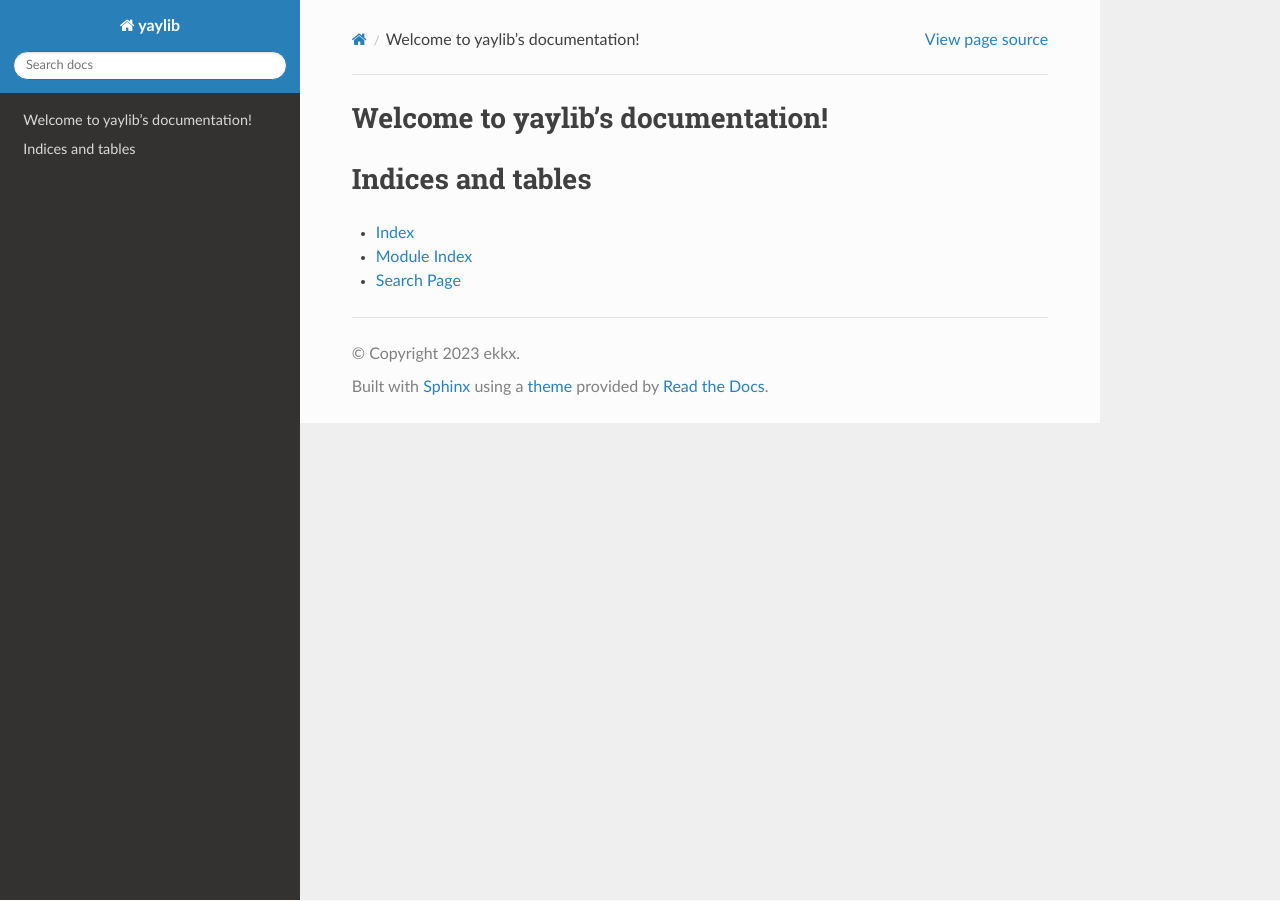
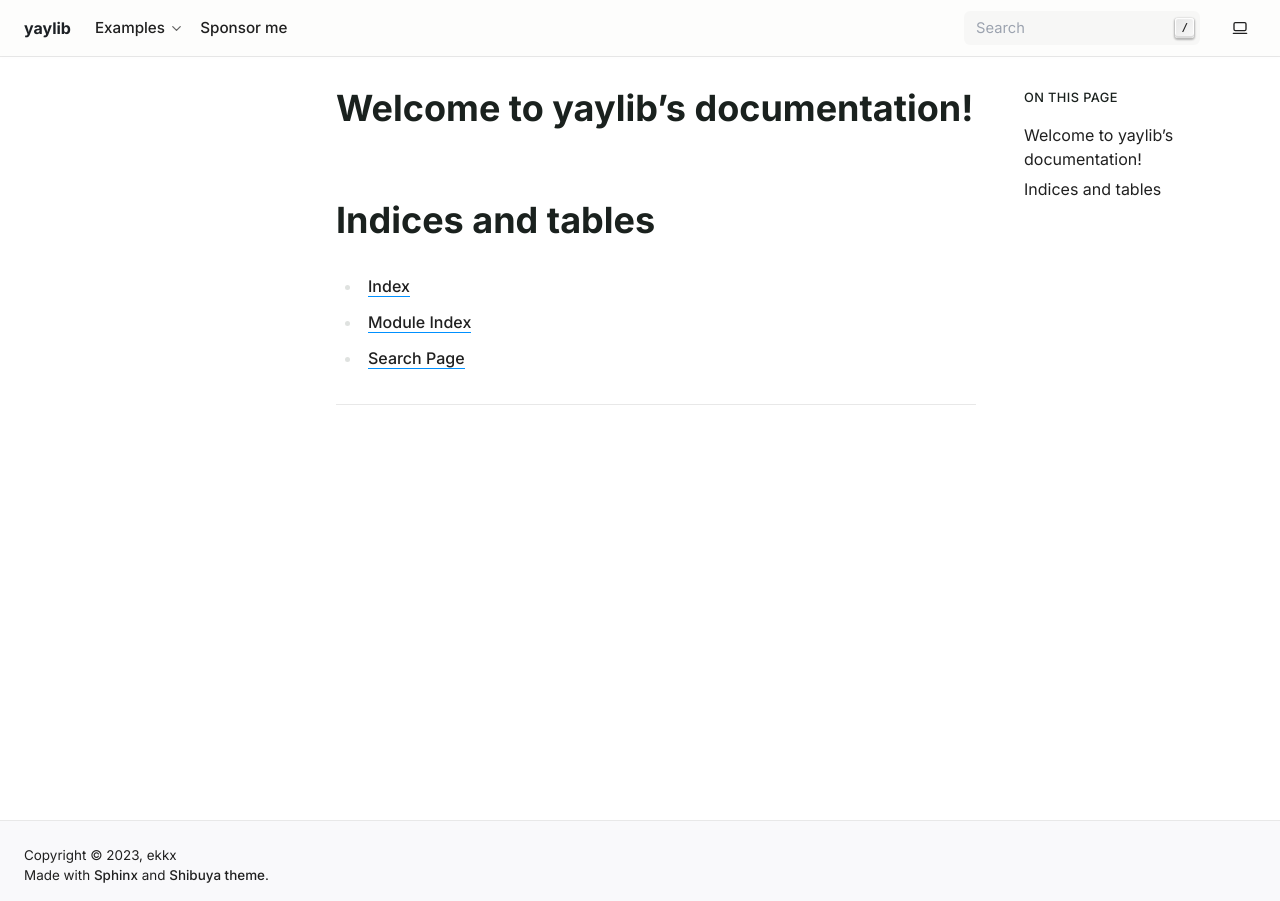
Before and after one commit to ekkx/yaylib, a Sphinx documentation site: the page built from docs/index.rst, in a window 1280 px wide. Built offline with Sphinx 7.4.7, drawn with Linux system fonts in a browser that asks for light colours; pages that are not in the unit, such as notebooks, are missing from menus; some of the changed lines change nothing that is shown.

Commit message:
feat: update sphinx conf

```diff
--- a/docs/conf.py
+++ b/docs/conf.py
@@ -8,27 +8,70 @@
 
 import os
 import sys
-sys.path.insert(0, os.path.abspath('..'))
+
+sys.path.insert(0, os.path.abspath(".."))
 
 import yaylib
 
 project = yaylib.__title__
-copyright = f'2023 {yaylib.__author__}'
+copyright = f"Copyright © 2023, {yaylib.__author__}"
 author = yaylib.__author__
 release = yaylib.__version__
 
 # -- General configuration ---------------------------------------------------
 # https://www.sphinx-doc.org/en/master/usage/configuration.html#general-configuration
 
-extensions = ['sphinx.ext.autodoc', 'sphinx.ext.napoleon']
+extensions = [
+    "sphinx.ext.autodoc",
+    "sphinx.ext.intersphinx",
+    "sphinx.ext.extlinks",
+    "sphinx.ext.todo",
+    "sphinx.ext.viewcode",
+    "sphinx.ext.autosummary",
+    "sphinx_copybutton",
+    "sphinx_design",
+]
 
-templates_path = ['_templates']
-exclude_patterns = ['_build', 'Thumbs.db', '.DS_Store']
-
+templates_path = ["_templates"]
+exclude_patterns = ["_build", "Thumbs.db", ".DS_Store"]
 
 
 # -- Options for HTML output -------------------------------------------------
 # https://www.sphinx-doc.org/en/master/usage/configuration.html#options-for-html-output
 
-html_theme = 'sphinx_rtd_theme'
-html_static_path = ['_static']
+html_theme = "shibuya"
+html_static_path = ["_static"]
+
+html_theme_options = {
+    "accent_color": "blue",
+    "github_url": "https://github.com/ekkx/yaylib",
+    "nav_links": [
+        {
+            "title": "Examples",
+            "url": "writing",
+            "children": [
+                {
+                    "title": "Admonitions",
+                    "url": "writing/admonition",
+                    "summary": "Bring the attention of readers",
+                },
+                {
+                    "title": "Code Blocks",
+                    "url": "writing/code",
+                    "summary": "Display code with highlights",
+                },
+                {
+                    "title": "Autodoc",
+                    "url": "writing/api",
+                    "summary": "API documentation automatically",
+                },
+                {
+                    "title": "Jupyter Notebook",
+                    "url": "extensions/nbsphinx",
+                    "summary": "Rendering .ipynb files",
+                },
+            ],
+        },
+        {"title": "Sponsor me", "url": "https://github.com/sponsors/ekkx"},
+    ],
+}
```
